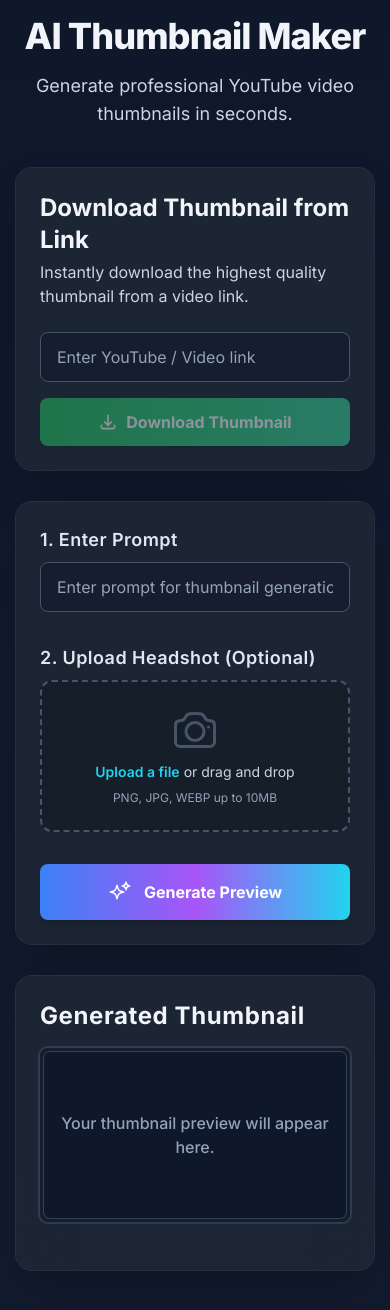
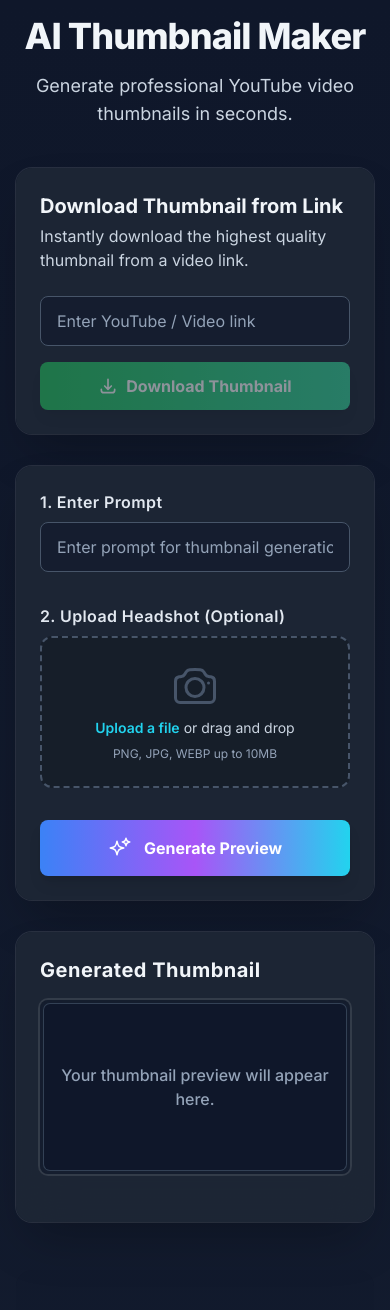
Before and after one commit to hebehack2-dot/Thumbnail-maker-, a React (Vite) app: page / in a window 390 px wide. Shown: the top 1310 px of the page. Built offline with nearby package versions, Linux system fonts and the light colour scheme; no server answers.

Commit message:
fix: Improve error handling for API and face match failures
Provide clearer user-facing messages for specific API key issues and general generation failures, enhancing the user experience.

```diff
--- a/App.tsx
+++ b/App.tsx
@@ -114,7 +114,12 @@
         setThumbnailCache(prev => new Map(prev).set(cacheKey, { ...(prev.get(cacheKey) || { preview: null, final: null }), preview: imageUrl }));
       }
     } catch (err) {
-      setError(err instanceof Error ? err.message : 'Failed to generate preview.');
+      const errorMessage = err instanceof Error ? err.message : 'Failed to generate preview.';
+      if (errorMessage.includes('OPENROUTER_API_KEY')) {
+          setError('Service is not configured. Please contact the administrator.');
+      } else {
+          setError(errorMessage);
+      }
     } finally {
       setIsLoading(false);
       setGenerationStatus('');
@@ -157,9 +162,15 @@
         break;
       } catch (err) {
         console.error(`Attempt ${attempt + 1} failed:`, err);
-        if (err instanceof Error && err.message.includes('Face Match Failed')) {
-            setError(err.message);
-            break;
+        if (err instanceof Error) {
+            if (err.message.includes('OPENROUTER_API_KEY')) {
+                setError('Service is not configured. Please contact the administrator.');
+                break;
+            }
+            if (err.message.includes('Face Match Failed')) {
+                setError(err.message);
+                break;
+            }
         }
         if (attempt === maxRetries) {
           setError("Generation is temporarily unavailable. Please try again later.");
@@ -285,7 +296,7 @@
     <>
       <main className="space-y-8">
         <div className="bg-[#1F2937]/85 backdrop-blur-xl rounded-2xl p-6 sm:p-8 shadow-2xl ring-1 ring-white/10">
-              <h2 className="text-2xl font-bold text-slate-100 mb-1">Download Thumbnail from Link</h2>
+              <h2 className="text-xl sm:text-2xl font-bold text-slate-100 mb-1">Download Thumbnail from Link</h2>
               <p className="text-slate-300 mb-6">Instantly download the highest quality thumbnail from a video link.</p>
               <div className="flex flex-col sm:flex-row items-center gap-4">
                   <input type="text" value={downloadLink} onChange={(e) => { setDownloadLink(e.target.value); setDownloadError(null); }} placeholder="Enter YouTube / Video link" className="w-full bg-slate-900/50 border border-slate-600 rounded-lg px-4 py-3 text-white placeholder-slate-400 focus:ring-2 focus:ring-green-500/50 focus:border-green-500 transition-all duration-300" />
@@ -299,12 +310,12 @@
 
         <div className="bg-[#1F2937]/85 backdrop-blur-xl rounded-2xl p-6 sm:p-8 shadow-2xl ring-1 ring-white/10 flex flex-col gap-8">
           <div>
-              <label htmlFor="prompt-text" className="block text-lg font-semibold text-slate-200 mb-2 tracking-wide">1. Enter Prompt</label>
+              <label htmlFor="prompt-text" className="block text-base sm:text-lg font-semibold text-slate-200 mb-2 tracking-wide">1. Enter Prompt</label>
               <input type="text" id="prompt-text" value={promptText} onChange={(e) => setPromptText(e.target.value)} placeholder="Enter prompt for thumbnail generation" className="w-full bg-slate-900/50 border border-slate-600 rounded-lg px-4 py-3 text-white placeholder-slate-400 focus:ring-2 focus:ring-cyan-500/50 focus:border-cyan-500 transition-all duration-300" />
           </div>
 
           <div>
-              <label className="block text-lg font-semibold text-slate-200 mb-2 tracking-wide">2. Upload Headshot (Optional)</label>
+              <label className="block text-base sm:text-lg font-semibold text-slate-200 mb-2 tracking-wide">2. Upload Headshot (Optional)</label>
               <div className="mt-1 flex justify-center p-6 border-2 border-slate-600 border-dashed rounded-xl bg-black/20">
                   <div className="space-y-2 text-center">
                       {headshot ? (
@@ -330,7 +341,7 @@
         </div>
 
         <div className="bg-[#1F2937]/85 backdrop-blur-xl rounded-2xl p-6 sm:p-8 shadow-2xl ring-1 ring-white/10 flex flex-col justify-center items-center">
-          <h2 className="text-2xl font-bold mb-4 text-slate-100 tracking-wide self-start">Generated Thumbnail</h2>
+          <h2 className="text-xl sm:text-2xl font-bold mb-4 text-slate-100 tracking-wide self-start">Generated Thumbnail</h2>
           <div className="aspect-[16/9] w-full bg-slate-900/50 rounded-lg flex items-center justify-center ring-2 ring-white/10 shadow-inner p-1">
               <div className="w-full h-full bg-slate-900 rounded-md flex items-center justify-center p-2 ring-1 ring-slate-700">
                   {isLoading && (<div className="flex flex-col items-center text-slate-300 gap-2 text-center"><LoadingSpinnerIcon className="w-10 h-10 text-cyan-400" /><p className="font-medium tracking-wide">{generationStatus}</p></div>)}
```
